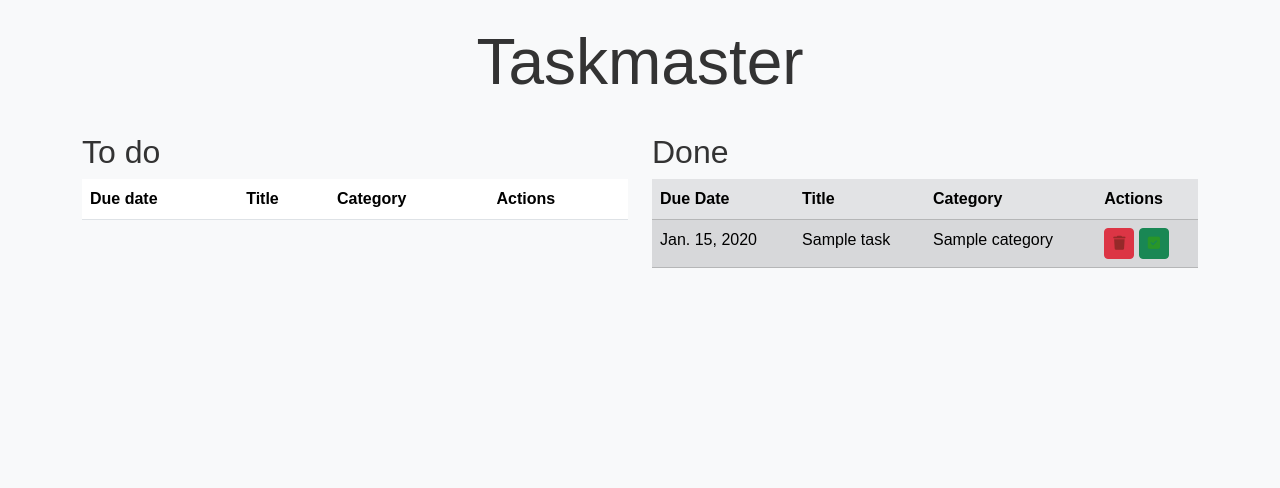
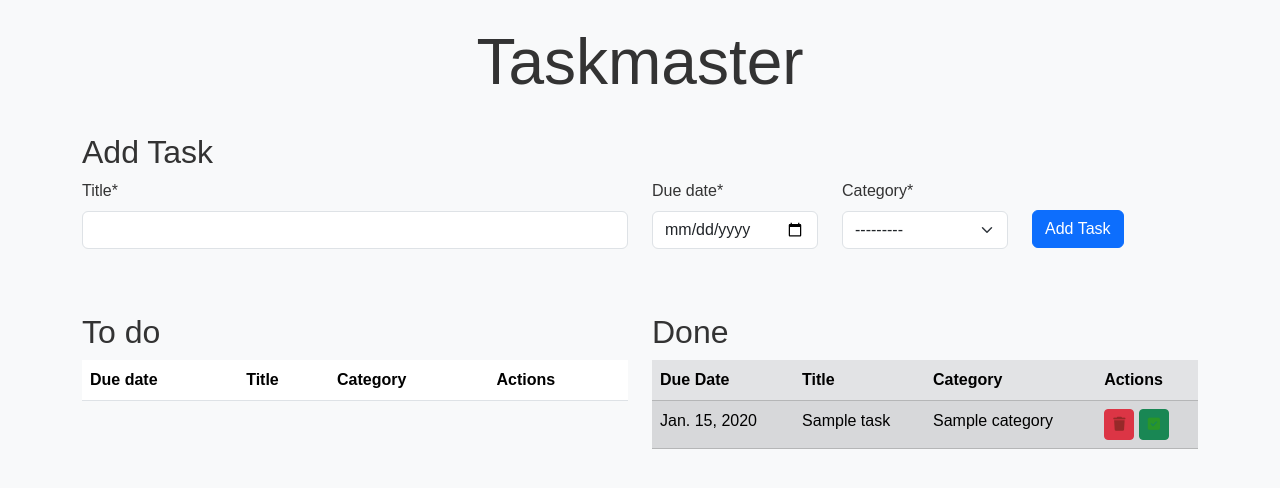
Before and after one commit to hamza-m1/taskmaster, a Django app: page / in a window 1280 px wide. Shown: the top 488 px of the page. Run offline with Django 5.2, Linux system fonts and the light colour scheme; tables that the repository leaves empty hold one stand-in row (values such as "Sample post"); lists and menus that the app fills with data are empty; some libraries are stand-ins or nearby versions; some web fonts are replaced.

Commit message:
Add an add task form

```diff
--- a/requirements.txt
+++ b/requirements.txt
@@ -1,5 +1,7 @@
 asgiref==3.11.1
+crispy-bootstrap5==2025.6
 dj-database-url==3.1.0
 Django==6.0.2
+django-crispy-forms==2.5
 psycopg2-binary==2.9.11
 sqlparse==0.5.5
--- a/taskmaster/settings.py
+++ b/taskmaster/settings.py
@@ -42,8 +42,13 @@ INSTALLED_APPS = [
     'django.contrib.sessions',
     'django.contrib.messages',
     'django.contrib.staticfiles',
+    'crispy_forms',
+    'crispy_bootstrap5',
     'tasks',
 ]
+
+CRISPY_ALLOWED_TEMPLATE_PACKS = "bootstrap5"
+CRISPY_TEMPLATE_PACK = "bootstrap5"
 
 MIDDLEWARE = [
     'django.middleware.security.SecurityMiddleware',
--- /dev/null
+++ b/tasks/forms.py
@@ -0,0 +1,14 @@
+"""
+a form from the Task model that collects the Title, Due date and Category of a new task.
+"""
+
+from django import forms
+from .models import Task
+
+class TaskForm(forms.ModelForm):
+    class Meta:
+        model = Task
+        fields = ['title', 'due_date', 'category']
+        widgets = {
+            'due_date': forms.DateInput(attrs={'type': 'date'}),
+        }
--- a/tasks/templates/tasks/index.html
+++ b/tasks/templates/tasks/index.html
@@ -1,4 +1,5 @@
 {% load static %}
+{% load crispy_forms_tags %}
 <!DOCTYPE html>
 <html lang="en">
 
@@ -22,6 +23,30 @@
         <div class="row">
             <div class="col-12 mt-4 text-center">
                 <h1 class="display-3 text-center">Taskmaster</h1>
+            </div>
+        </div>
+
+        <!-- Add Task Form -->
+        <div class="row">
+            <div class="col-12 mt-4">
+                <h2>Add Task</h2>
+                <form method="post" class="mb-4">
+                    {% csrf_token %}
+                    <div class="row">
+                        <div class="col-lg-6">
+                            {{ form.title | as_crispy_field }}
+                        </div>
+                        <div class="col-sm-4 col-lg-2">
+                            {{ form.due_date | as_crispy_field }}
+                        </div>
+                        <div class="col-sm-4 col-lg-2">
+                            {{ form.category | as_crispy_field }}
+                        </div>
+                        <div class="col-sm-4 col-lg-2">
+                            <button type="submit" class="btn btn-primary" id="add-task-btn">Add Task</button>
+                        </div>
+                    </div>
+                </form>
             </div>
         </div>
 
--- a/tasks/views.py
+++ b/tasks/views.py
@@ -1,5 +1,6 @@
-from django.shortcuts import render
+from django.shortcuts import render, redirect
 from .models import Task
+from .forms import TaskForm
 
 # Create your views here.
 def index(request):
@@ -9,8 +10,18 @@ def index(request):
 	"""
 	to_do_tasks = Task.objects.filter(completed=False).order_by('due_date')
 	done_tasks = Task.objects.filter(completed=True).order_by('due_date')
+
+	if request.method == 'POST':
+		form = TaskForm(request.POST)
+		if form.is_valid():
+			form.save()
+			return redirect('tasks:index')
+	else:
+		form = TaskForm()
+
 	context = {
 		'to_do_tasks': to_do_tasks,
 		'done_tasks': done_tasks,
+		'form': form,
 	}
 	return render(request, 'tasks/index.html', context)
```
